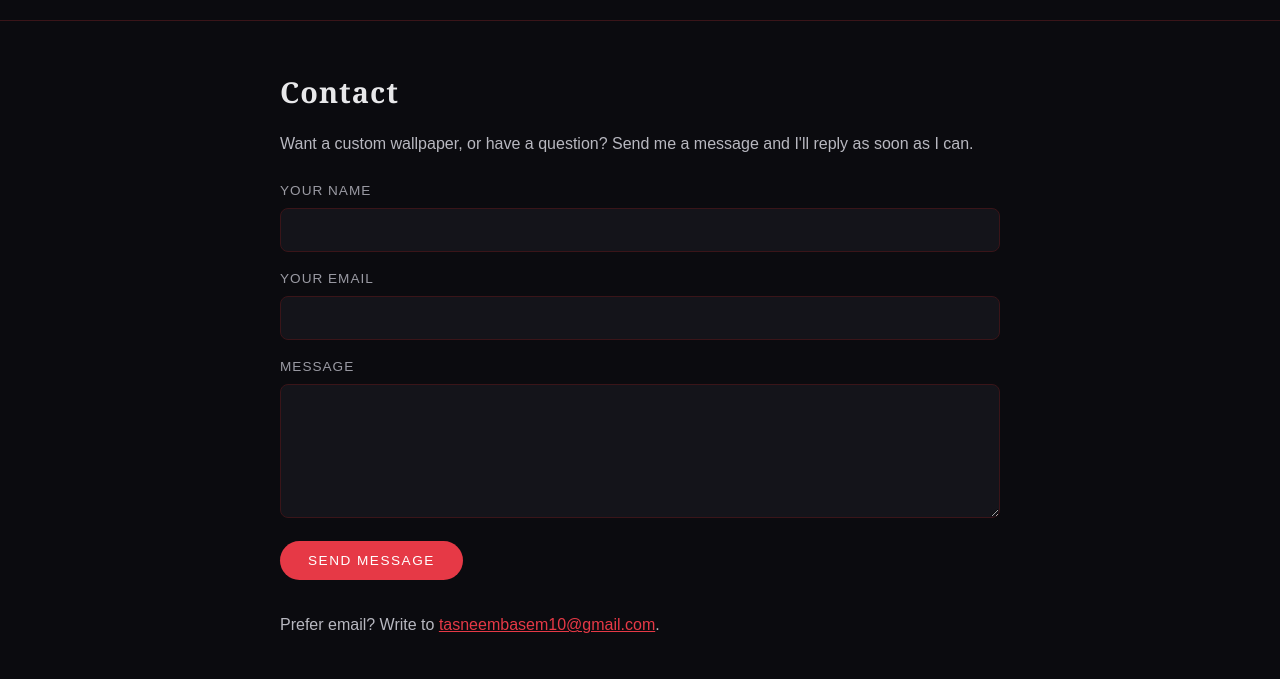
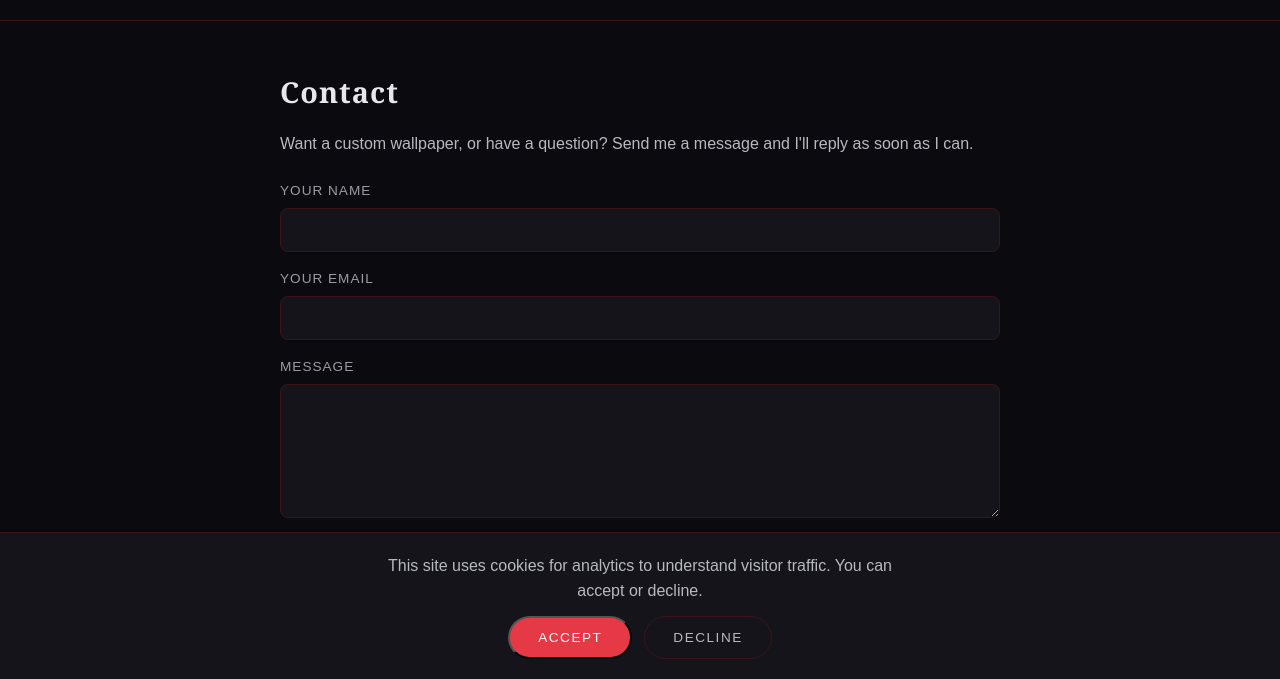
Before and after one commit to tasneembasem10-max/wallpaper-site, a plain HTML site: page contact.html in a window 1280 px wide. Shown: the part 121-800 px from the top of the page. Drawn offline with Linux system fonts and the light colour scheme.

Commit message:
Add cookie consent banner for GDPR compliance

```diff
--- a/contact.html
+++ b/contact.html
@@ -3,6 +3,21 @@
 <head>
   <meta charset="UTF-8">
   <meta name="viewport" content="width=device-width, initial-scale=1.0">
+ <script async src="https://www.googletagmanager.com/gtag/js?id=G-R8QBSQ94M0"></script>
+
+<script>
+  window.dataLayer = window.dataLayer || [];
+  function gtag(){dataLayer.push(arguments);}
+  gtag('js', new Date());
+
+  gtag('consent', 'default', {
+    'analytics_storage': 'denied',
+    'ad_storage': 'denied'
+  });
+
+  gtag('config', 'G-R8QBSQ94M0');
+</script>
+
   <title>Contact | My Wallpaper Designs</title>
   <meta name="description" content="Get in touch for custom wallpaper requests, questions or collaborations.">
   <link rel="stylesheet" href="style.css">
--- a/footer.html
+++ b/footer.html
@@ -7,3 +7,10 @@
 </footer>
 
 <button id="backToTop" aria-label="Back to top">&uarr;</button>
+<div id="cookieBanner" class="cookie-banner">
+  <p>This site uses cookies for analytics to understand visitor traffic. You can accept or decline.</p>
+  <div class="cookie-buttons">
+    <button id="cookieAccept" class="button">Accept</button>
+    <button id="cookieDecline" class="cookie-decline">Decline</button>
+  </div>
+</div>
--- a/script.js
+++ b/script.js
@@ -30,6 +30,55 @@ fetch("footer.html")
     backToTopButton.addEventListener("click", function () {
       window.scrollTo({ top: 0, behavior: "smooth" });
     });
+    fetch("footer.html")
+  .then(function (response) {
+    return response.text();
+  })
+  .then(function (html) {
+    document.getElementById("footer-placeholder").innerHTML = html;
+
+    const yearSpan = document.getElementById("year");
+    const currentYear = new Date().getFullYear();
+    yearSpan.textContent = currentYear;
+
+    const backToTopButton = document.getElementById("backToTop");
+
+    window.addEventListener("scroll", function () {
+      if (window.scrollY > 400) {
+        backToTopButton.classList.add("show");
+      } else {
+        backToTopButton.classList.remove("show");
+      }
+    });
+
+    backToTopButton.addEventListener("click", function () {
+      window.scrollTo({ top: 0, behavior: "smooth" });
+    });
+
+    const cookieBanner = document.getElementById("cookieBanner");
+    const cookieAccept = document.getElementById("cookieAccept");
+    const cookieDecline = document.getElementById("cookieDecline");
+
+    const consentChoice = localStorage.getItem("cookieConsent");
+
+    if (!consentChoice) {
+      cookieBanner.classList.add("show");
+    }
+
+    cookieAccept.addEventListener("click", function () {
+      localStorage.setItem("cookieConsent", "accepted");
+      gtag('consent', 'update', {
+        'analytics_storage': 'granted',
+        'ad_storage': 'granted'
+      });
+      cookieBanner.classList.remove("show");
+    });
+
+    cookieDecline.addEventListener("click", function () {
+      localStorage.setItem("cookieConsent", "declined");
+      cookieBanner.classList.remove("show");
+    });
+  });
   });
 
 const thumbnails = document.querySelectorAll(".wallpaper-thumb");
--- a/style.css
+++ b/style.css
@@ -436,3 +436,47 @@ nav a[aria-current="page"] {
 #backToTop:hover {
   background-color: #ff6b76;
 }
+
+.cookie-banner {
+  position: fixed;
+  bottom: 0;
+  left: 0;
+  right: 0;
+  background-color: #14141a;
+  border-top: 1px solid #3a1519;
+  padding: 20px;
+  display: none;
+  flex-direction: column;
+  gap: 12px;
+  align-items: center;
+  text-align: center;
+  z-index: 200;
+}
+
+.cookie-banner.show {
+  display: flex;
+}
+
+.cookie-banner p {
+  margin: 0;
+  color: #b8b8c0;
+  max-width: 60ch;
+}
+
+.cookie-buttons {
+  display: flex;
+  gap: 12px;
+}
+
+.cookie-decline {
+  padding: 12px 28px;
+  background-color: transparent;
+  color: #b8b8c0;
+  border: 1px solid #3a1519;
+  border-radius: 999px;
+  text-transform: uppercase;
+  letter-spacing: 1.5px;
+  font-size: 0.85rem;
+  cursor: pointer;
+  font-family: inherit;
+}
```
Also changed, not shown: about.html (+15 -0 lines), blue-visual.html (+15 -0 lines), index.html (+6 -1 lines), islamic-visuals.html (+6 -1 lines), privacy.html (+7 -2 lines), red-moon.html (+7 -2 lines).
